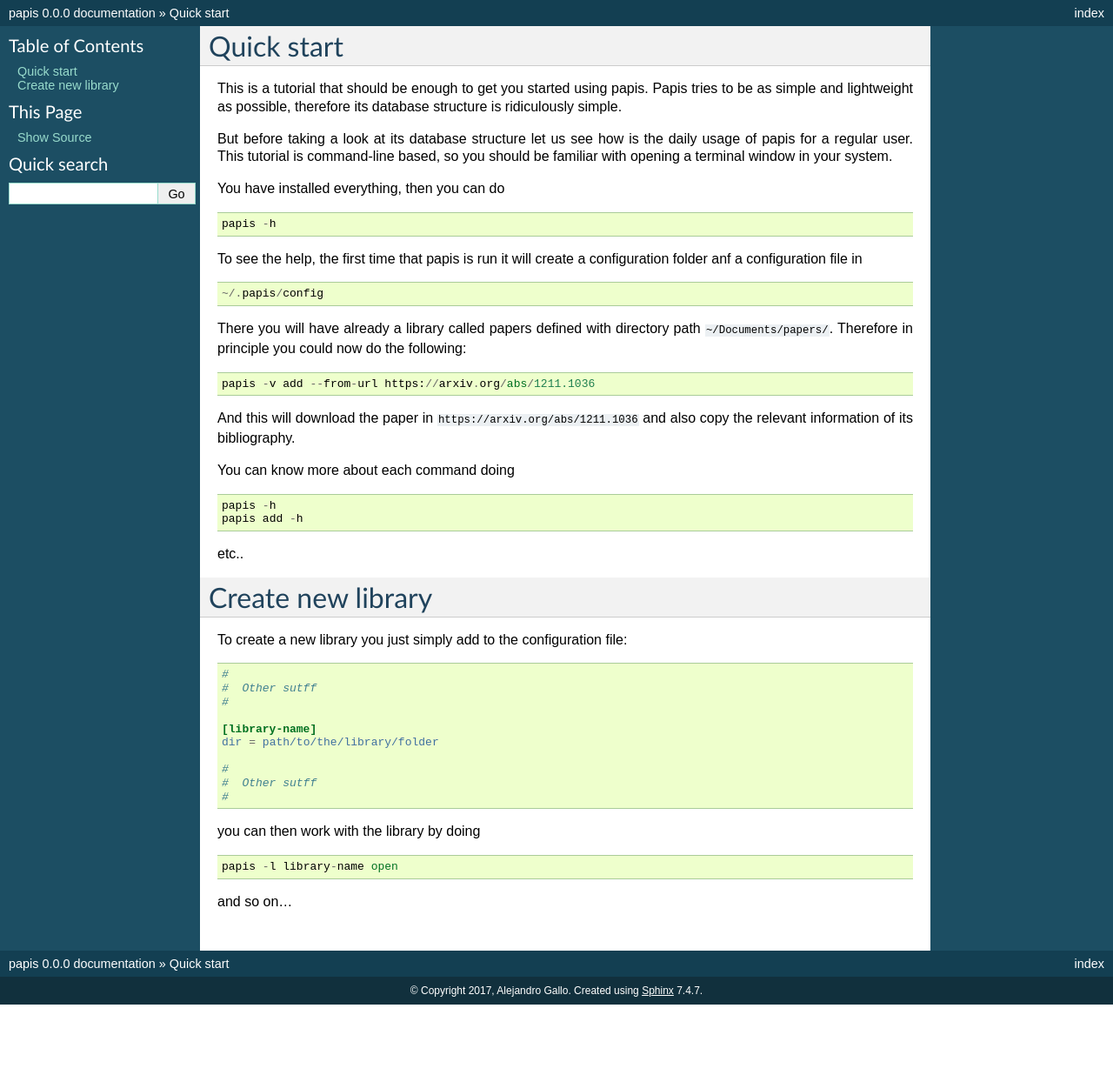
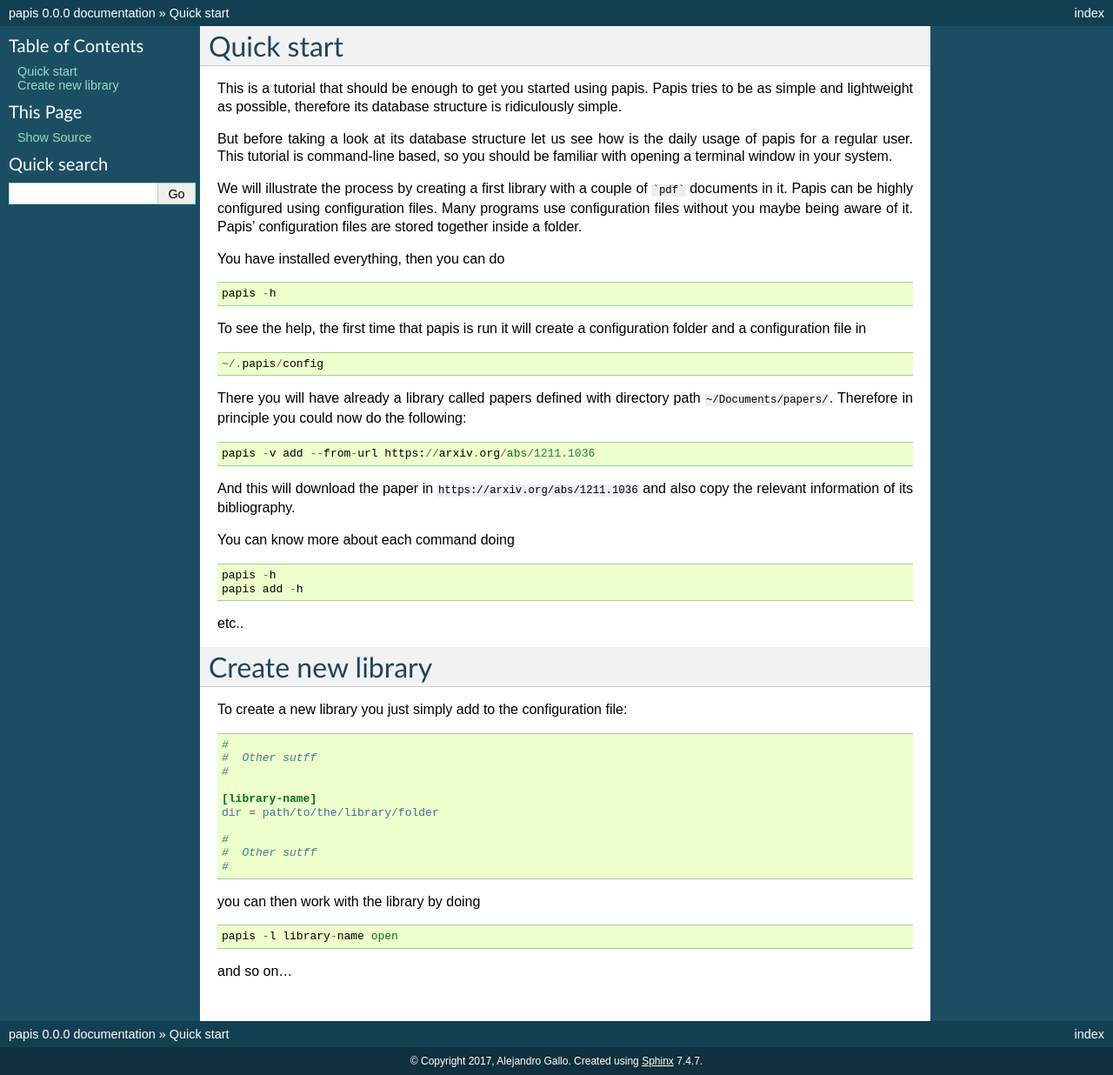
Before and after one commit to papis/papis, a Sphinx documentation site: the page built from doc/source/quick_start.rst, in a window 1280 px wide. Shown: the whole page at 87% size. Built offline with Sphinx 7.4.7, drawn with Linux system fonts in a browser that asks for light colours; before the commit the page ends 1155 px from its top, so only the background shows below that.

Commit message:
Complement quick_start

````diff
--- a/doc/source/quick_start.rst
+++ b/doc/source/quick_start.rst
@@ -10,6 +10,10 @@
 usage of papis for a regular user. This tutorial is command-line based, so you
 should be familiar with opening a terminal window in your system.
 
+We will illustrate the process by creating a first library with a couple of
+```pdf``` documents in it. Papis can be highly configured using configuration
+files. Many programs use configuration files without you maybe being aware of
+it. Papis' configuration files are stored together inside a folder.
 
 You have installed everything, then you can do
 
@@ -18,7 +22,7 @@
     papis -h
 
 To see the help, the first time that papis is run it will create a
-configuration folder anf a configuration file in
+configuration folder and a configuration file in
 
 ::
 
````
